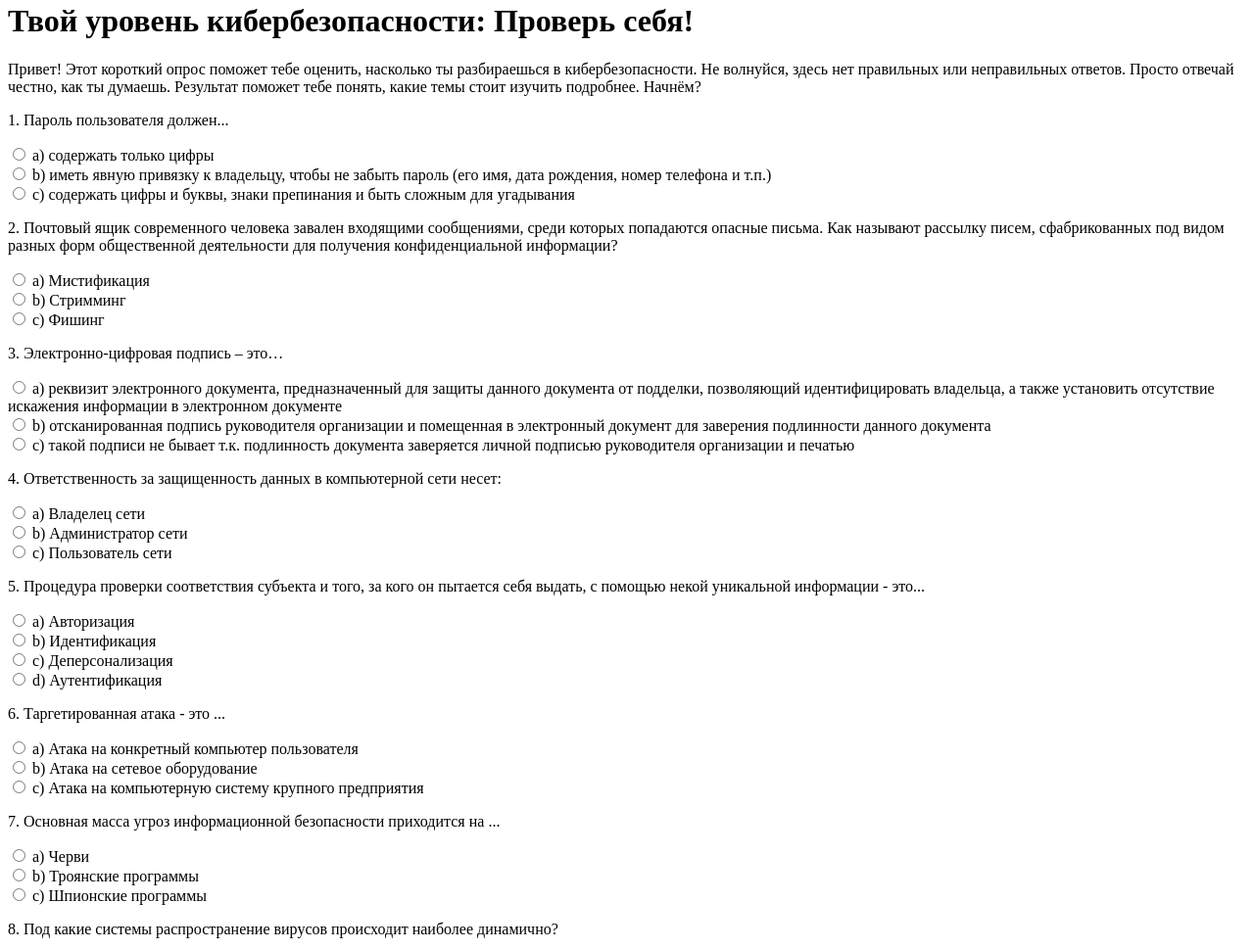
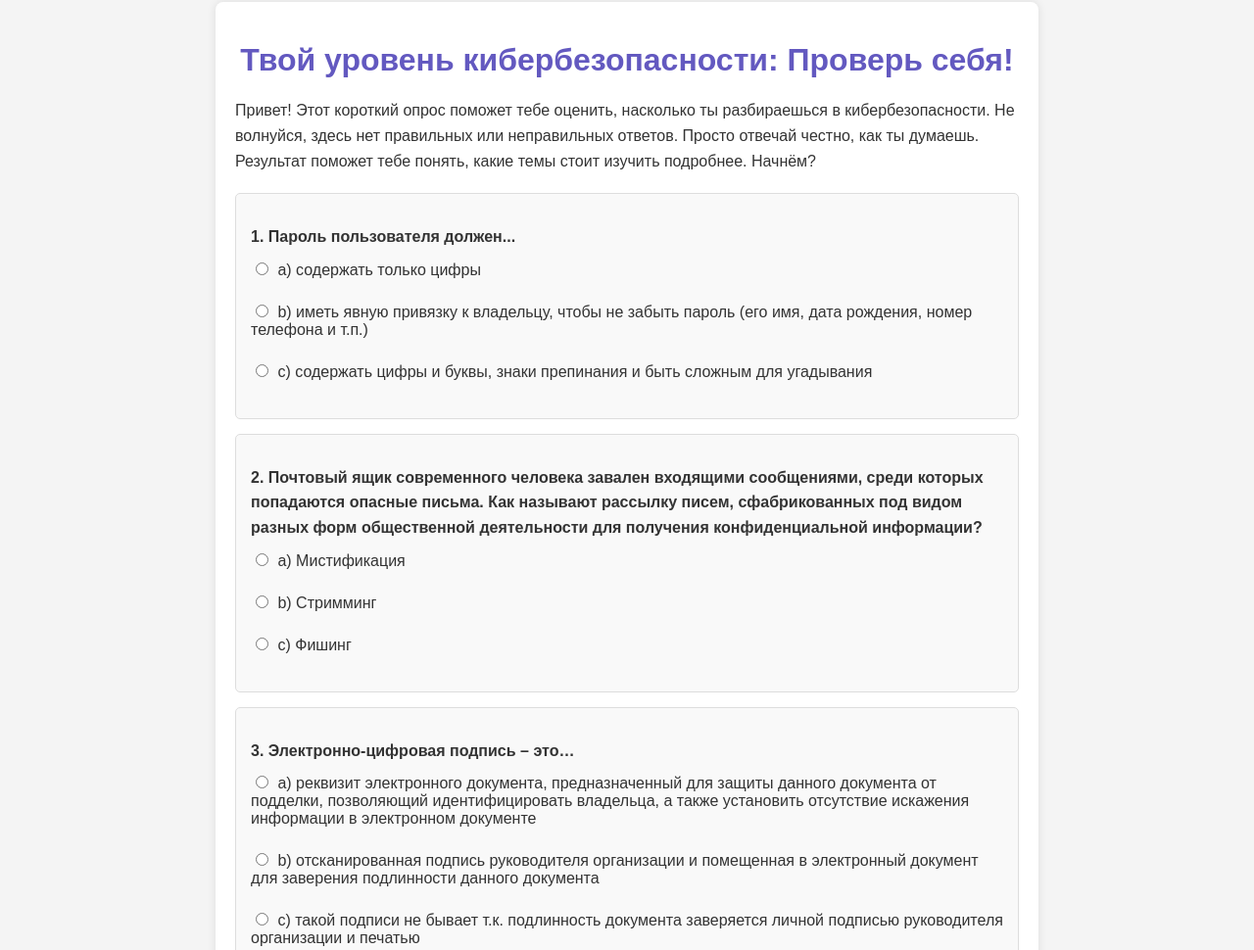
Before and after one commit to Bumochka/new, a plain HTML site: page index.html in a window 1280 px wide. Shown: the part 18-988 px from the top of the page at 98% size. Drawn offline with Linux system fonts and the light colour scheme.

Commit message:
Update index.html

```diff
--- a/index.html
+++ b/index.html
@@ -4,7 +4,7 @@
     <meta charset="UTF-8">
     <meta name="viewport" content="width=device-width, initial-scale=1.0">
     <title>Твой уровень кибербезопасности</title>
-    <link rel="stylesheet" href="r.css">
+    <link rel="stylesheet" href="style.css">
 </head>
 <body>
     <div class="container">
@@ -86,6 +86,6 @@
             <a href="file:///D:/vs%20code/rr/a.html" class="buttonns">Опрос по тесту</a>
         </div>
     </div>
-    <script src="r.js"></script>
+    <script src="j.js"></script>
 </body>
 </html>
```
